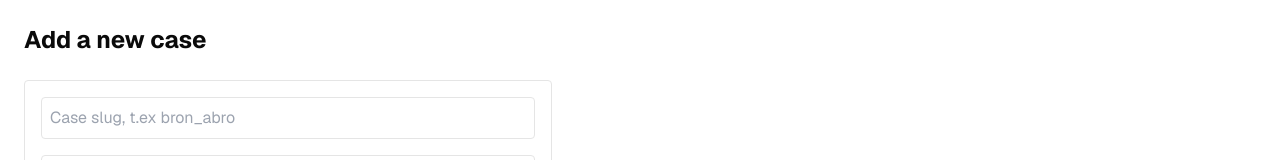
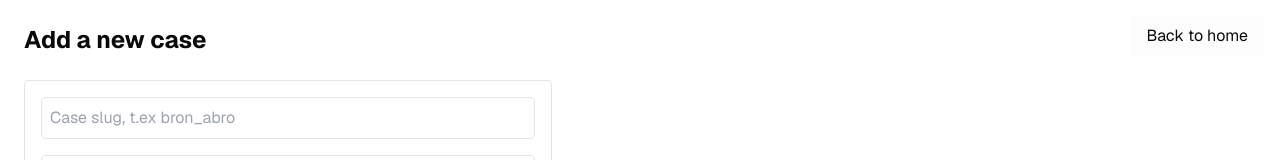
Before and after one commit to joeljarvi/multisquared-multi, a Next.js app: page /protected in a window 1280 px wide. Shown: the top 160 px of the page. Built offline with nearby package versions, Linux system fonts and the light colour scheme; no server answers; the database is empty.

Commit message:
knapp back to home

```diff
--- a/app/protected/components/protected-page-client.tsx
+++ b/app/protected/components/protected-page-client.tsx
@@ -4,6 +4,7 @@ import { CaseProvider } from "@/app/context/CaseContext";
 import CaseForm from "./case-form";
 import CasesList from "./cases-list";
 import type { Case } from "@/app/context/CaseContext";
+import Link from "next/link";
 
 interface Props {
   initialSlug: string;
@@ -16,6 +17,12 @@ export default function ProtectedPageClient({
 }: Props) {
   return (
     <CaseProvider initialSlug={initialSlug} initialCases={initialCases}>
+      <Link
+        className="z-10 fixed top-4 left-4 right-auto lg:right-4 lg:left-auto px-4 py-2 text-base backdrop-blur-sm bg-gray-50/50 rounded hover:bg-gray-300 transition"
+        href="/"
+      >
+        Back to home
+      </Link>
       <div className="flex flex-col gap-6 w-full max-w-xl p-6">
         <h2 className="text-2xl font-bold">Add a new case</h2>
         <CaseForm />
```
